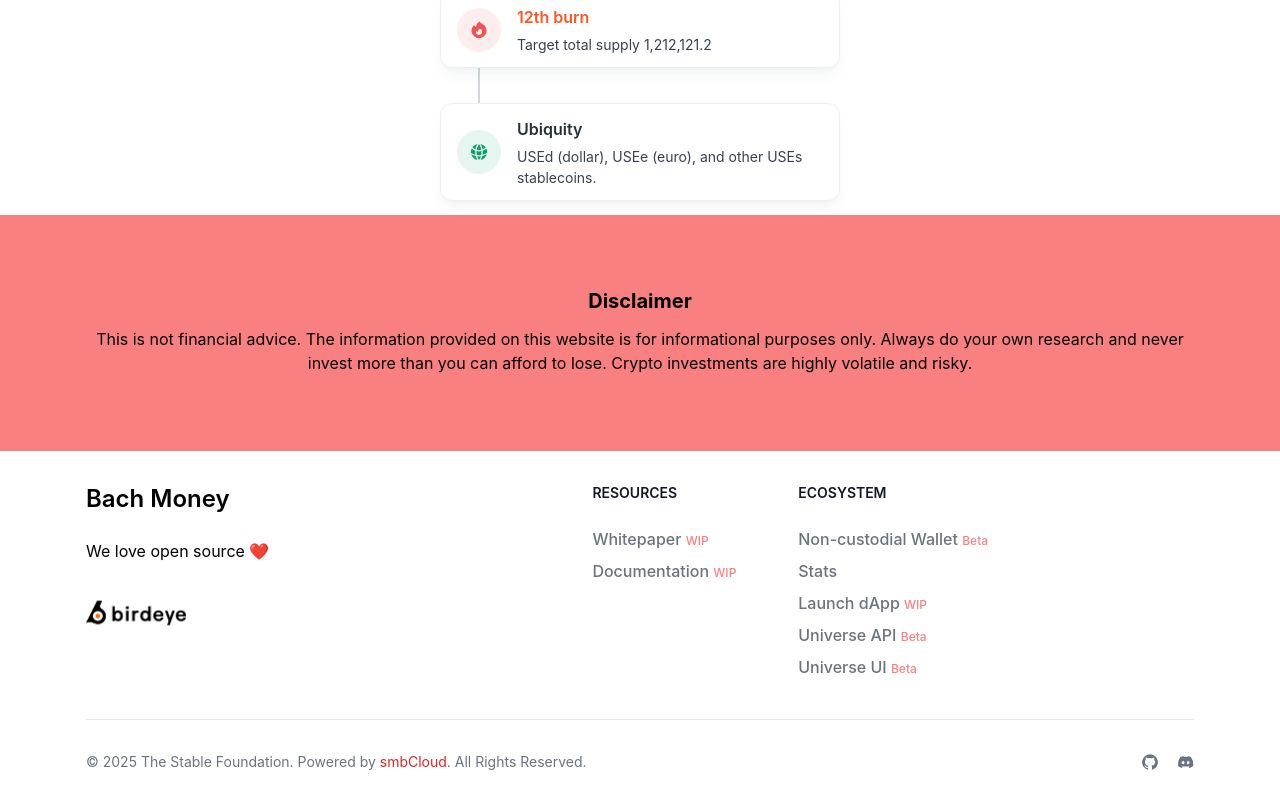
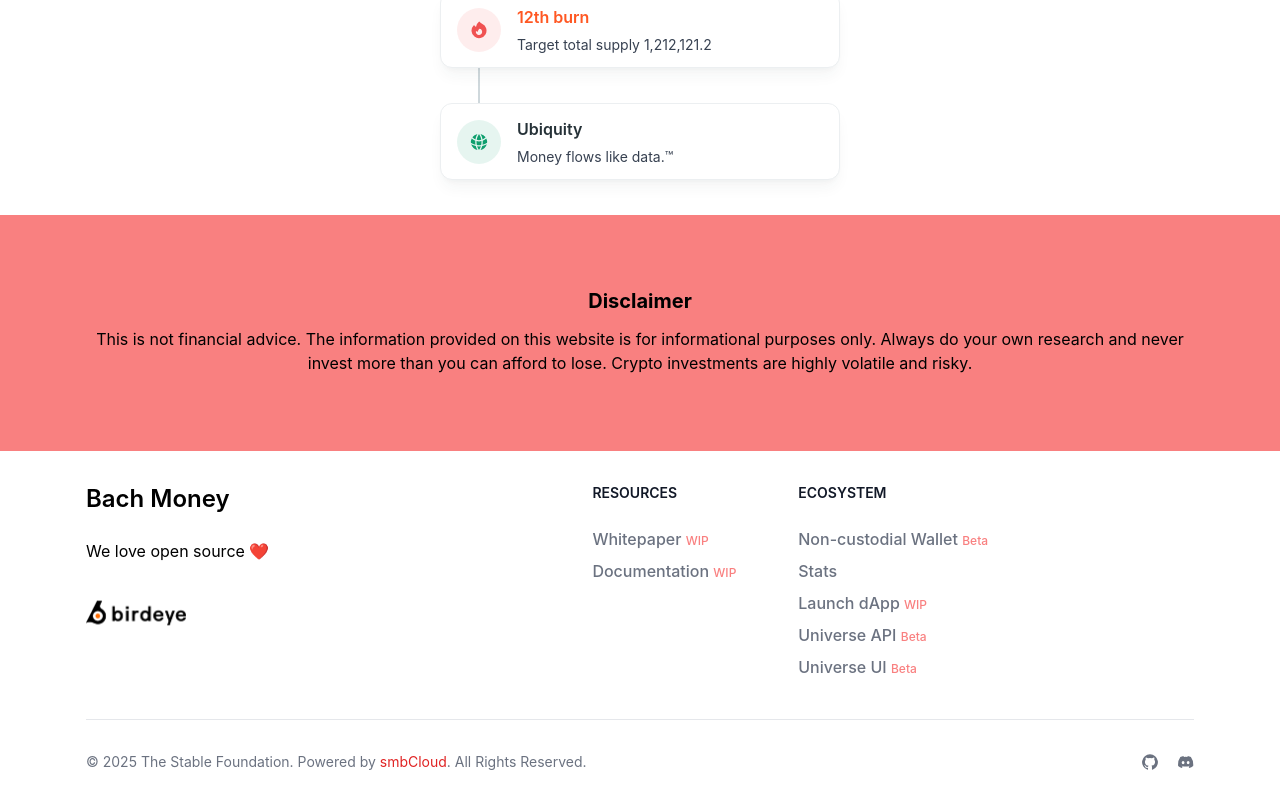
Before and after one commit to TheStableFoundation/bach-money, a Next.js app: page / in a window 1280 px wide. Shown: the part 1421-2225 px from the top of the page. Built offline with nearby package versions, Linux system fonts and the light colour scheme.

Commit message:
money flows like data

```diff
--- a/components/Timeline.tsx
+++ b/components/Timeline.tsx
@@ -161,7 +161,7 @@ export default function TimelineView() {
                 Ubiquity
               </Typography>
               <Typography variant="small" color="gray" className="font-normal">
-                USEd (dollar), USEe (euro), and other USEs stablecoins.
+                Money flows like data.™
               </Typography>
             </div>
           </TimelineHeader>
```
